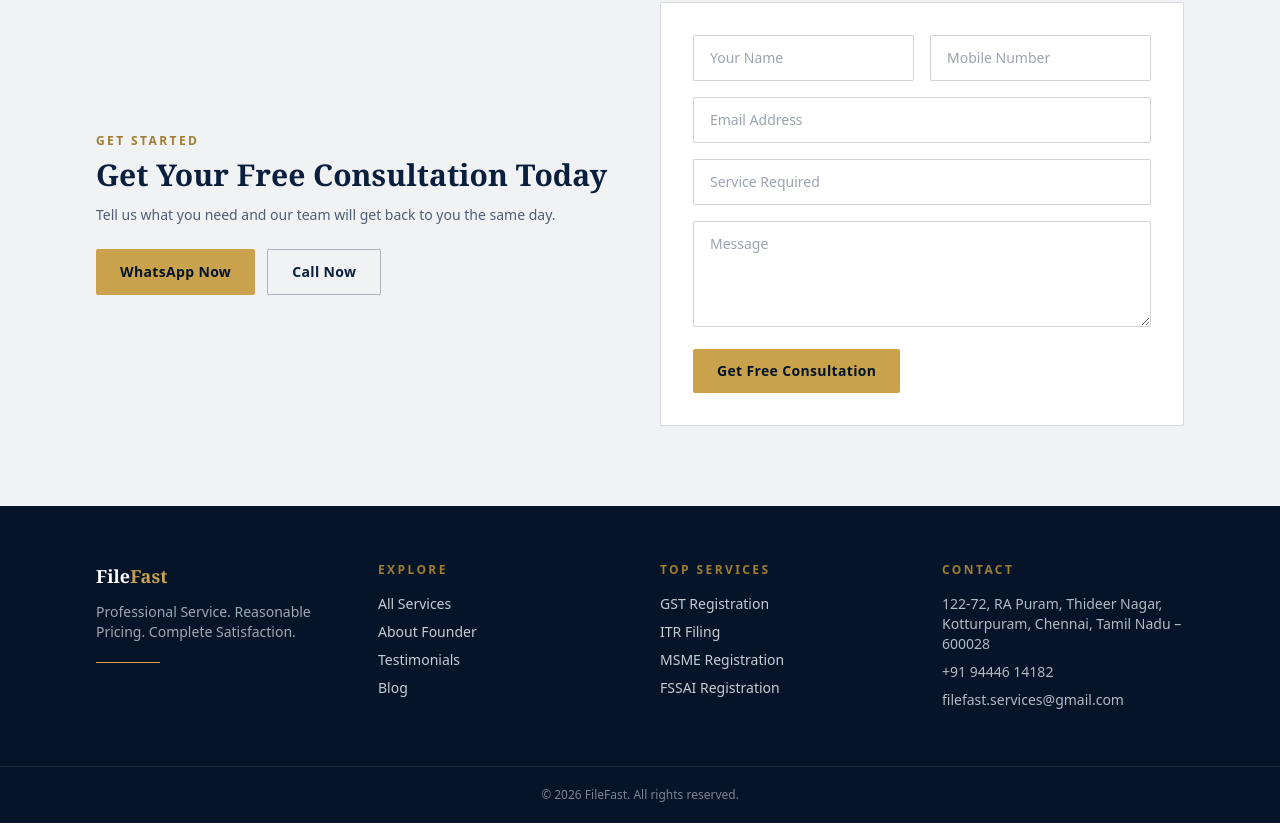
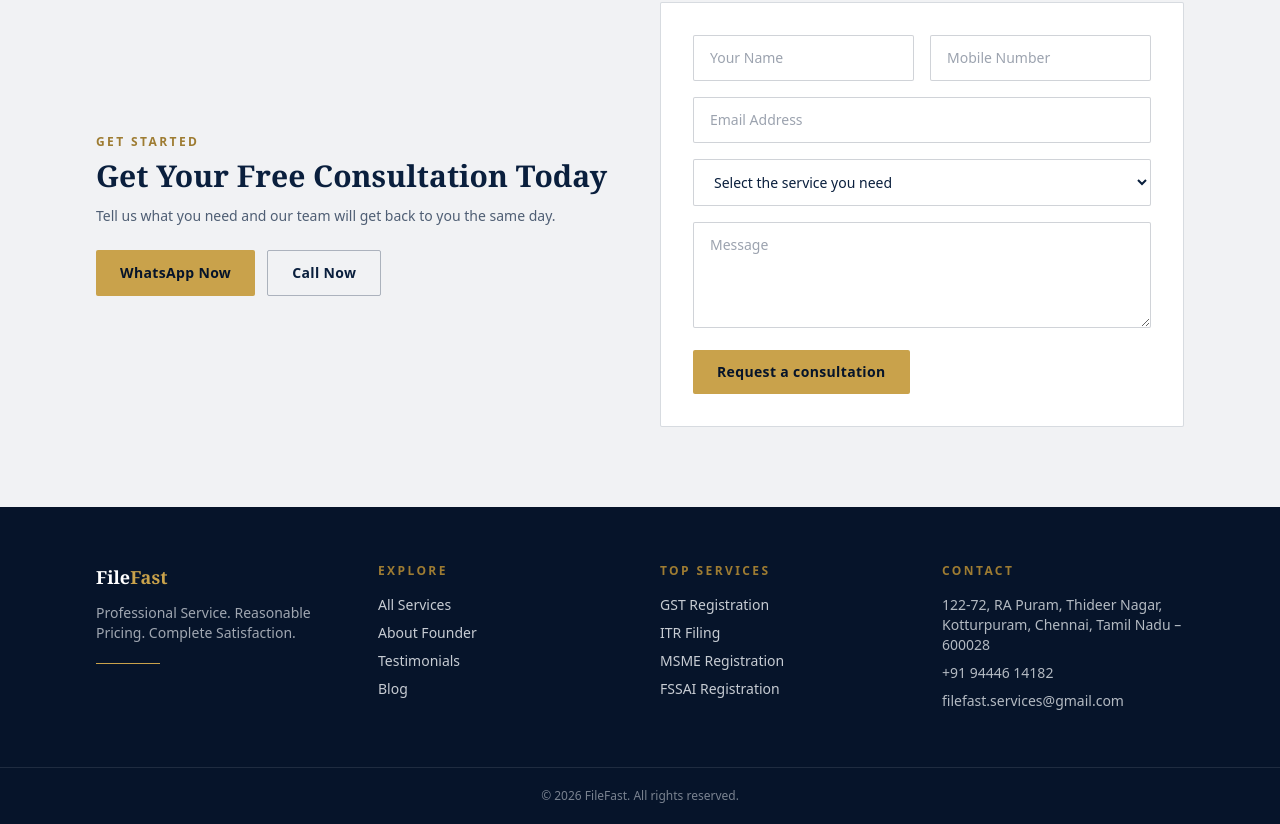
Before and after one commit to filefastservices-dotcom/filefast-website, a Next.js app: page / in a window 1280 px wide. Shown: the part 3985-4809 px from the top of the page. Built offline with nearby package versions, Linux system fonts and the light colour scheme; no server answers; the database is empty.

Commit message:
Update LeadForm.jsx

```diff
--- a/src/components/LeadForm.jsx
+++ b/src/components/LeadForm.jsx
@@ -11,6 +11,9 @@ export default function LeadForm({ defaultService = "" }) {
     message: ""
   });
   const [status, setStatus] = useState("idle"); // idle | sending | success | error
+  const contactMessage = encodeURIComponent(
+    `Hello FileFast, I would like a consultation.\n\nName: ${form.name}\nMobile: ${form.mobile}\nEmail: ${form.email}\nService: ${form.serviceInterested || "Not specified"}\nMessage: ${form.message || "Not specified"}`
+  );
 
   function update(field, value) {
     setForm((f) => ({ ...f, [field]: value }));
@@ -27,7 +30,6 @@ export default function LeadForm({ defaultService = "" }) {
       });
       if (!res.ok) throw new Error("Failed");
       setStatus("success");
-      setForm({ name: "", mobile: "", email: "", serviceInterested: defaultService, message: "" });
     } catch {
       setStatus("error");
     }
@@ -38,8 +40,12 @@ export default function LeadForm({ defaultService = "" }) {
       <div className="rounded-sm border border-gold/40 bg-gold/10 p-6 text-center">
         <p className="font-display text-lg font-semibold text-navy">Thank you, {form.name || "there"}!</p>
         <p className="mt-1 text-sm text-navy/70">
-          We've received your request and our team will reach out shortly.
+          We've received your request. For the fastest response, send the same details directly to our team.
         </p>
+        <div className="mt-4 flex flex-col justify-center gap-3 sm:flex-row">
+          <a className="btn-gold" href={`https://wa.me/919444614182?text=${contactMessage}`}>Send on WhatsApp</a>
+          <a className="btn-outline" href={`mailto:filefast.services@gmail.com?subject=${encodeURIComponent("FileFast consultation request")}&body=${contactMessage}`}>Send by email</a>
+        </div>
       </div>
     );
   }
@@ -64,17 +70,26 @@ export default function LeadForm({ defaultService = "" }) {
       </div>
       <input
         type="email"
+        required
         placeholder="Email Address"
         value={form.email}
         onChange={(e) => update("email", e.target.value)}
         className="w-full rounded-sm border border-silver-dark/40 px-4 py-3 text-sm focus:border-gold focus:outline-none"
       />
-      <input
-        placeholder="Service Required"
+      <select
+        required
         value={form.serviceInterested}
         onChange={(e) => update("serviceInterested", e.target.value)}
-        className="w-full rounded-sm border border-silver-dark/40 px-4 py-3 text-sm focus:border-gold focus:outline-none"
-      />
+        className="w-full rounded-sm border border-silver-dark/40 bg-white px-4 py-3 text-sm focus:border-gold focus:outline-none"
+      >
+        <option value="">Select the service you need</option>
+        <option>GST registration or return filing</option>
+        <option>Income tax / ITR filing</option>
+        <option>Business registration or licence</option>
+        <option>Accounting & compliance</option>
+        <option>Global tax coordination</option>
+        <option>Other / not sure</option>
+      </select>
       <textarea
         placeholder="Message"
         rows={4}
@@ -83,10 +98,12 @@ export default function LeadForm({ defaultService = "" }) {
         className="w-full rounded-sm border border-silver-dark/40 px-4 py-3 text-sm focus:border-gold focus:outline-none"
       />
       <button type="submit" disabled={status === "sending"} className="btn-gold w-full sm:w-auto">
-        {status === "sending" ? "Sending..." : "Get Free Consultation"}
+        {status === "sending" ? "Sending..." : "Request a consultation"}
       </button>
       {status === "error" && (
-        <p className="text-sm text-red-600">Something went wrong. Please try again or WhatsApp us.</p>
+        <div className="text-sm text-red-600">
+          Something went wrong. <a className="font-semibold underline" href={`https://wa.me/919444614182?text=${contactMessage}`}>Send your request on WhatsApp instead.</a>
+        </div>
       )}
     </form>
   );
```
